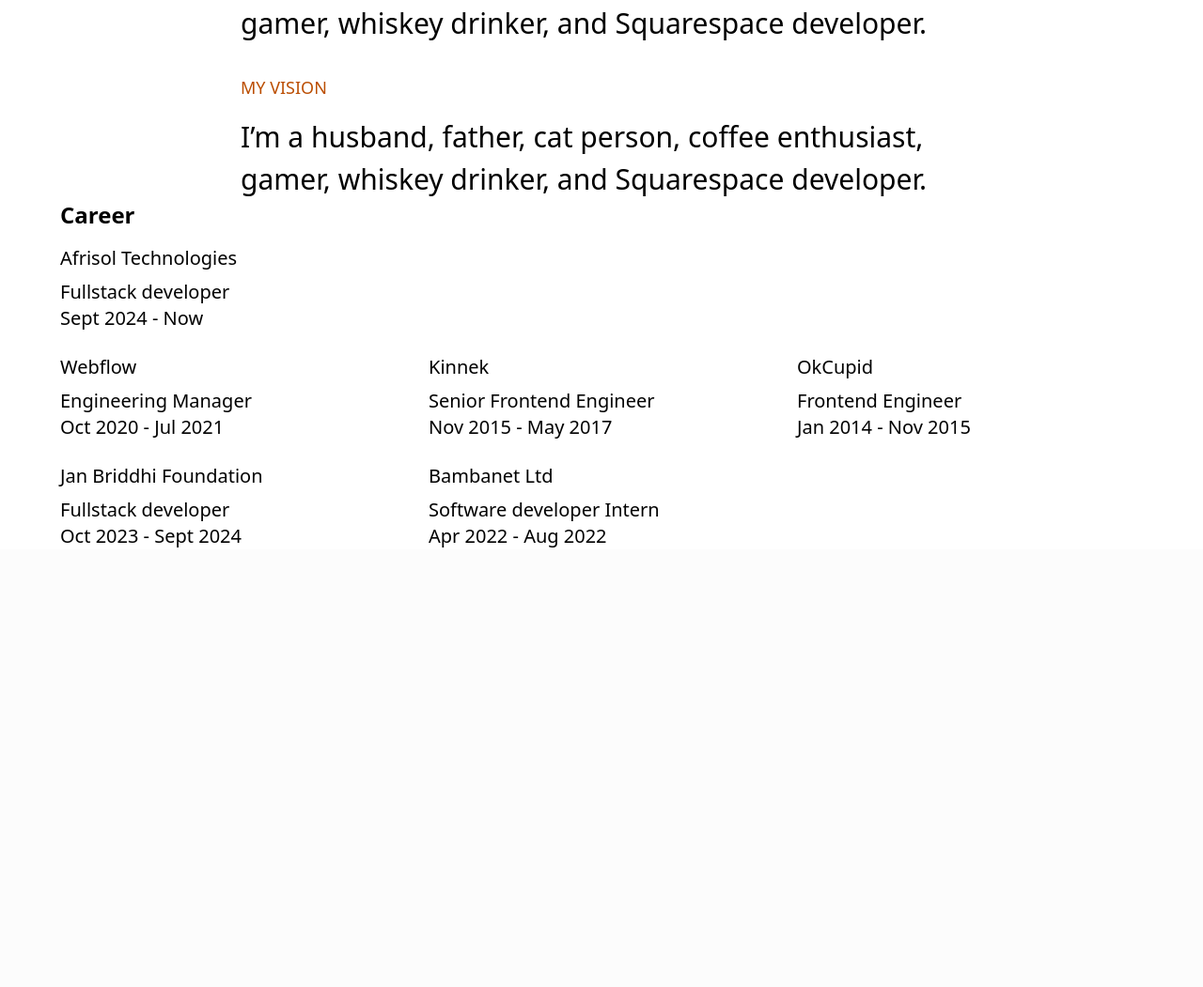
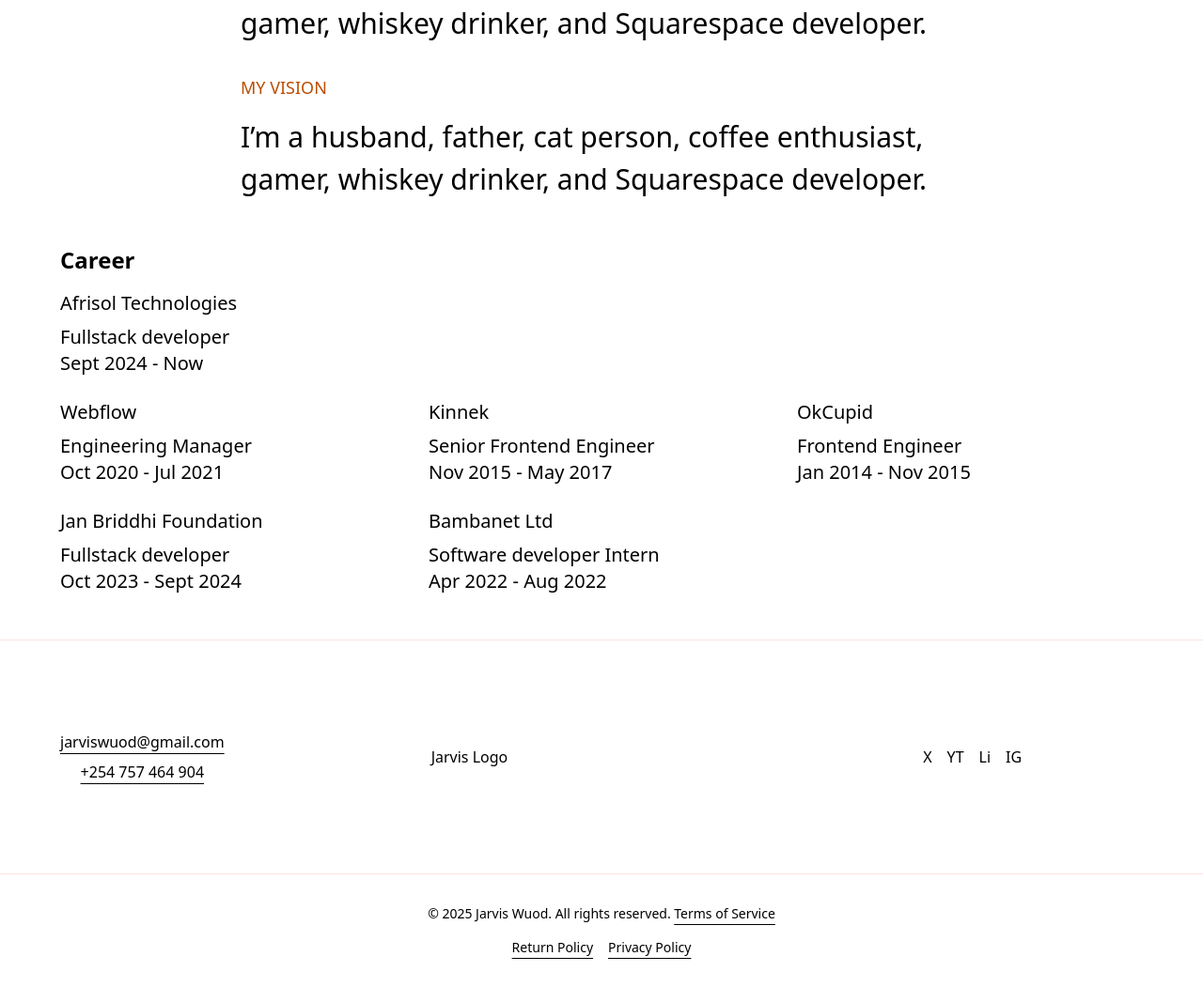
Before and after one commit to jarviswuod/jarvisWuodWebsite, a Django app: page /about/ in a window 1280 px wide. Shown: the part 2488-3539 px from the top of the page at 94% size. Before the commit the page ends 3071 px from the top, so only its background shows below. Run offline with Django 5.2, Linux system fonts and the light colour scheme.

Commit message:
Added website footer

```diff
--- a/templates/about.html
+++ b/templates/about.html
@@ -4,34 +4,38 @@
 <hr />
 
 {% block body_content %}
-<section class='bg-[url(https://images.unsplash.com/photo-1742217279960-977bb5d13f75?q=80&w=1740&auto=format&fit=crop&ixlib=rb-4.0.3&ixid=M3wxMjA3fDB8MHxwaG90by1wYWdlfHx8fGVufDB8fHx8fA%3D%3D)]'>
-  <div class='min-h-lvh text-white flex items-center justify-center max-w-[1280px] mx-auto' style={
-    background-image: url("");
-  } >
-    <h1 class='text-9xl font-semibold text-center'>Dig Deeper.</h1>
+<section
+  class="bg-[url(https://images.unsplash.com/photo-1742217279960-977bb5d13f75?q=80&w=1740&auto=format&fit=crop&ixlib=rb-4.0.3&ixid=M3wxMjA3fDB8MHxwaG90by1wYWdlfHx8fGVufDB8fHx8fA%3D%3D)]"
+>
+  <div
+    class="min-h-lvh text-white flex items-center justify-center max-w-[1280px] mx-auto"
+  >
+    <h1 class="text-9xl font-semibold text-center">Dig Deeper.</h1>
   </div>
 </section>
 
-<section class='my-8'>
-  <div class='max-w-[1280px] mx-auto items-center justify-center p-4 grid grid-cols-2 gap-18'>
+<section class="my-8">
+  <div
+    class="max-w-[1280px] mx-auto items-center justify-center p-4 grid grid-cols-2 gap-18"
+  >
     <div>
       <img
-        src="https://images.pexels.com/photos/1157803/pexels-photo-1157803.jpeg?auto=compress&cs=tinysrgb&w=1260&h=750&dpr=1"
+        src="https://images.pexels.com/photos/1157803/pexels-photo-1157803.jpeg"
         alt="Random ghurl pic"
       />
     </div>
     <div>
-      <h2 class='text-5xl text-medium mb-4'>Random Facts.</h2>
-      <p class='text-xl'>
+      <h2 class="text-5xl text-medium mb-4">Random Facts.</h2>
+      <p class="text-xl">
         I have a passion for coffee, I have a cat named after MacGyver, my
         favorite number is 22, love a good Old Fashion, I play video games like
         it's my life, I knew what I wanted to do at the age of 13, my favorite
         food is bacon, and I broke my left arm twice.
       </p>
     </div>
-    <div class='max-w-3xl mx-auto col-span-2 text-3xl'>
-      <h3 class='text-lg mb-4 uppercase text-amber-700'>me in a nut-shell</h3>
-      <p class='leading-[1.5]'>
+    <div class="max-w-3xl mx-auto col-span-2 text-3xl">
+      <h3 class="text-lg mb-4 uppercase text-amber-700">me in a nut-shell</h3>
+      <p class="leading-[1.5]">
         I’m a husband, father, cat person, coffee enthusiast, gamer, whiskey
         drinker, and Squarespace developer.
       </p>
@@ -39,80 +43,104 @@
   </div>
 </section>
 
-<section class=''>
-  <div  class='max-w-[1280px] mx-auto grid grid-cols-[1fr_3fr] gap-8'>
-    <h2 class='text-4xl text-medium mb-4'>Back Story.</h2>
-  <div class='text-lg/7 space-y-4'>
+<section class="">
+  <div class="max-w-[1280px] mx-auto grid grid-cols-[1fr_3fr] gap-8">
+    <h2 class="text-4xl text-medium mb-4">Back Story.</h2>
+    <div class="text-lg/7 space-y-4">
       <p>
-      Yes, as I stated in my random facts and in the video above, I knew what I
-      wanted to do by the age of 13. The short version is that I loved playing
-      video games growing up and always had an interest in knowing how they were
-      made. So, a small idea turned into me wanting to make my own video game.
+        Yes, as I stated in my random facts and in the video above, I knew what
+        I wanted to do by the age of 13. The short version is that I loved
+        playing video games growing up and always had an interest in knowing how
+        they were made. So, a small idea turned into me wanting to make my own
+        video game.
       </p>
       <p>
-      And after a few friends helped to fill up notebooks with thoughts, ideas,
-      and drawings we quickly realized that we needed a website. Obviously, this
-      was before the internet was filled with this type of knowledge readily
-      available at your fingertips (YouTube, Facebook, and even MySpace weren't
-      a thing yet). So, I was able to teach myself the basics and build
-      something.
+        And after a few friends helped to fill up notebooks with thoughts,
+        ideas, and drawings we quickly realized that we needed a website.
+        Obviously, this was before the internet was filled with this type of
+        knowledge readily available at your fingertips (YouTube, Facebook, and
+        even MySpace weren't a thing yet). So, I was able to teach myself the
+        basics and build something.
       </p>
       <p>
         Fast-forwarding, after graduating college with an associate's degree in
         digital arts, I made my way into multiple jobs. First starting out as a
         designer in the print industry for a small publication company. This was
-      the start of many core understandings and played a key role in my thought
-      process when thinking about design as a whole, especially when it comes to
-      typography. After that, working my way into the development industry was a
-      path that I created for myself based on one question that I still find
-      myself asking, how does it work? This was the one question that started
-      the passion I call my career.
+        the start of many core understandings and played a key role in my
+        thought process when thinking about design as a whole, especially when
+        it comes to typography. After that, working my way into the development
+        industry was a path that I created for myself based on one question that
+        I still find myself asking, how does it work? This was the one question
+        that started the passion I call my career.
       </p>
       <p>
         After years in the industry, and having gone through multiple
-      opportunities, some good, and some bad, I finally left my full-time job to
-      venture on my own. It was March of 2016 which was my first day working for
-      myself as a Squarespace developer. So, here I am years later still doing
-      the same damn thing, and still loving it.
+        opportunities, some good, and some bad, I finally left my full-time job
+        to venture on my own. It was March of 2016 which was my first day
+        working for myself as a Squarespace developer. So, here I am years later
+        still doing the same damn thing, and still loving it.
       </p>
       <p>
         Now, as of 2022, I’ve been finding myself venturing down new paths and
-      pushing some new focus areas such as helping people build personal brands.
-      Ever since I created my own personal brand back in 2016, I realized that
-      I’ve learned a lot and can help teach people what I’ve learned over the
-      years about what worked and what didn’t for me. And if you want to know
-      more about why I started a personal brand, you can read the full story.
+        pushing some new focus areas such as helping people build personal
+        brands. Ever since I created my own personal brand back in 2016, I
+        realized that I’ve learned a lot and can help teach people what I’ve
+        learned over the years about what worked and what didn’t for me. And if
+        you want to know more about why I started a personal brand, you can read
+        the full story.
       </p>
     </div>
 
-  <ul class='col-span-2 flex items-center justify-center gap-6 '>
-    <li><img src="https://images.unsplash.com/photo-1741627872533-52df24885303?q=80&w=1587&auto=format&fit=crop&ixlib=rb-4.0.3&ixid=M3wxMjA3fDB8MHxwaG90by1wYWdlfHx8fGVufDB8fHx8fA%3D%3D" alt="Dream things"> <p>Dream Car</p> </li>
-    <li><img src="https://images.unsplash.com/photo-1741722604183-7d94a0403152?q=80&w=1621&auto=format&fit=crop&ixlib=rb-4.0.3&ixid=M3wxMjA3fDB8MHxwaG90by1wYWdlfHx8fGVufDB8fHx8fA%3D%3D" alt="Dream things"> <p>Dream House</p> </li>
-    <li><img src="https://images.unsplash.com/photo-1741627872533-52df24885303?q=80&w=1587&auto=format&fit=crop&ixlib=rb-4.0.3&ixid=M3wxMjA3fDB8MHxwaG90by1wYWdlfHx8fGVufDB8fHx8fA%3D%3D" alt="Dream things"> <p>Dream Setup</p> </li>
-    <li><img src="https://images.unsplash.com/photo-1741627872533-52df24885303?q=80&w=1587&auto=format&fit=crop&ixlib=rb-4.0.3&ixid=M3wxMjA3fDB8MHxwaG90by1wYWdlfHx8fGVufDB8fHx8fA%3D%3D" alt="Dream things"> <p>Me</p> </li>
-
+    <ul class="col-span-2 flex items-center justify-center gap-6">
+      <li>
+        <img
+          src="https://images.unsplash.com/photo-1741627872533-52df24885303"
+          alt="Dream things"
+        />
+        <p>Dream Car</p>
+      </li>
+      <li>
+        <img
+          src="https://images.unsplash.com/photo-1741722604183-7d94a0403152"
+          alt="Dream things"
+        />
+        <p>Dream House</p>
+      </li>
+      <li>
+        <img
+          src="https://images.unsplash.com/photo-1741627872533-52df24885303"
+          alt="Dream things"
+        />
+        <p>Dream Setup</p>
+      </li>
+      <li>
+        <img
+          src="https://images.unsplash.com/photo-1741627872533-52df24885303"
+          alt="Dream things"
+        />
+        <p>Me</p>
+      </li>
     </ul>
 
-  <div class='max-w-3xl mx-auto col-span-2 text-3xl'>
-    <h3 class='text-lg mb-4 uppercase text-amber-700'>my mission</h3>
-    <p class='leading-[1.5]'>
+    <div class="max-w-3xl mx-auto col-span-2 text-3xl">
+      <h3 class="text-lg mb-4 uppercase text-amber-700">my mission</h3>
+      <p class="leading-[1.5]">
         I’m a husband, father, cat person, coffee enthusiast, gamer, whiskey
         drinker, and Squarespace developer.
       </p>
     </div>
 
-  <div class='max-w-3xl mx-auto col-span-2 text-3xl'>
-    <h3 class='text-lg mb-4 uppercase text-amber-700'>my vision</h3>
-    <p class='leading-[1.5]'>
+    <div class="max-w-3xl mx-auto col-span-2 text-3xl">
+      <h3 class="text-lg mb-4 uppercase text-amber-700">my vision</h3>
+      <p class="leading-[1.5]">
         I’m a husband, father, cat person, coffee enthusiast, gamer, whiskey
         drinker, and Squarespace developer.
       </p>
     </div>
-
   </div>
 </section>
 
-<section>
+<section class="py-12">
   <div class="max-w-6xl mx-auto text-xl">
     <h3 class="text-2xl font-semibold mb-4">Career</h3>
     <ul class="grid grid-cols-3 gap-6">
--- a/templates/base.html
+++ b/templates/base.html
@@ -23,5 +23,63 @@
       </nav>
     </header>
     {% block body_content %} {%endblock body_content %}
+
+    <footer class="">
+      <div class="border-y-1 border-red-100">
+        <ul
+          class="max-w-6xl mx-auto py-24 grid grid-cols-3 gap-8 items-center justify-center"
+        >
+          <li class="flex items-start justify-center flex-col">
+            <div class="max-w-base text-center">
+              <p class="mb-2">
+                <a
+                  class="underline underline-offset-6"
+                  href="mailto:jarviswuod@gmail.com"
+                  >jarviswuod@gmail.com</a
+                >
+              </p>
+              <p>
+                <a class="underline underline-offset-6" href="tel:+254757464904"
+                  >+254 757 464 904</a
+                >
+              </p>
+            </div>
+          </li>
+          <li>
+            <a href="/" target="_blank" rel="noopener noreferrer"
+              >Jarvis Logo</a
+            >
+          </li>
+          <li>
+            <ul class="flex items-center justify-center space-x-4">
+              <li><a href="#">X</a></li>
+              <li><a href="#">YT</a></li>
+              <li><a href="#">Li</a></li>
+              <li><a href="#">IG</a></li>
+            </ul>
+          </li>
+        </ul>
+      </div>
+      <div class="py-8 text-sm">
+        <p class="text-center mb-4">
+          &copy; 2025 Jarvis Wuod. All rights reserved.
+          <a class="underline underline-offset-6" href="http://social"
+            >Terms of Service</a
+          >
+        </p>
+        <ul class="flex items-center justify-center space-x-4">
+          <li>
+            <a class="underline underline-offset-6" href="http://social"
+              >Return Policy</a
+            >
+          </li>
+          <li>
+            <a class="underline underline-offset-6" href="http://social"
+              >Privacy Policy</a
+            >
+          </li>
+        </ul>
+      </div>
+    </footer>
   </body>
 </html>
```
Lines whose indentation alone changed are shown as unchanged.
